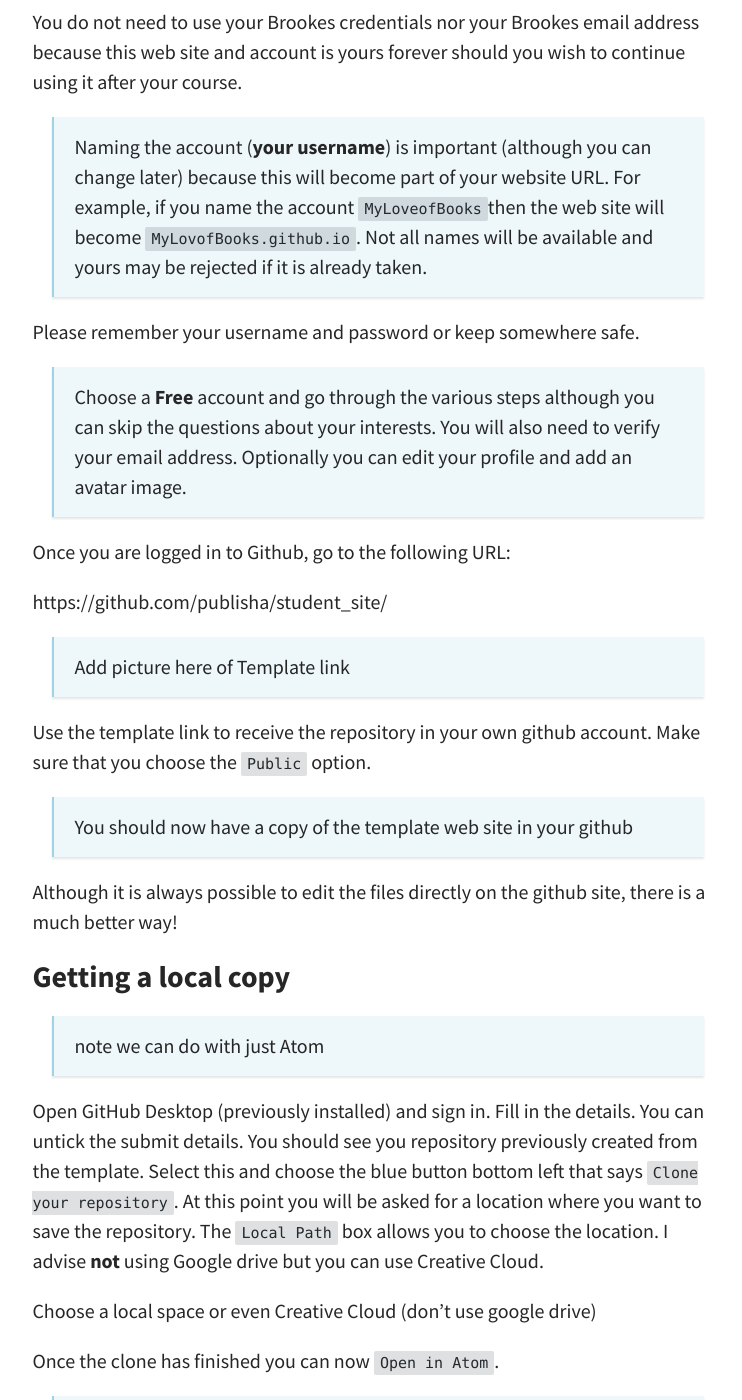
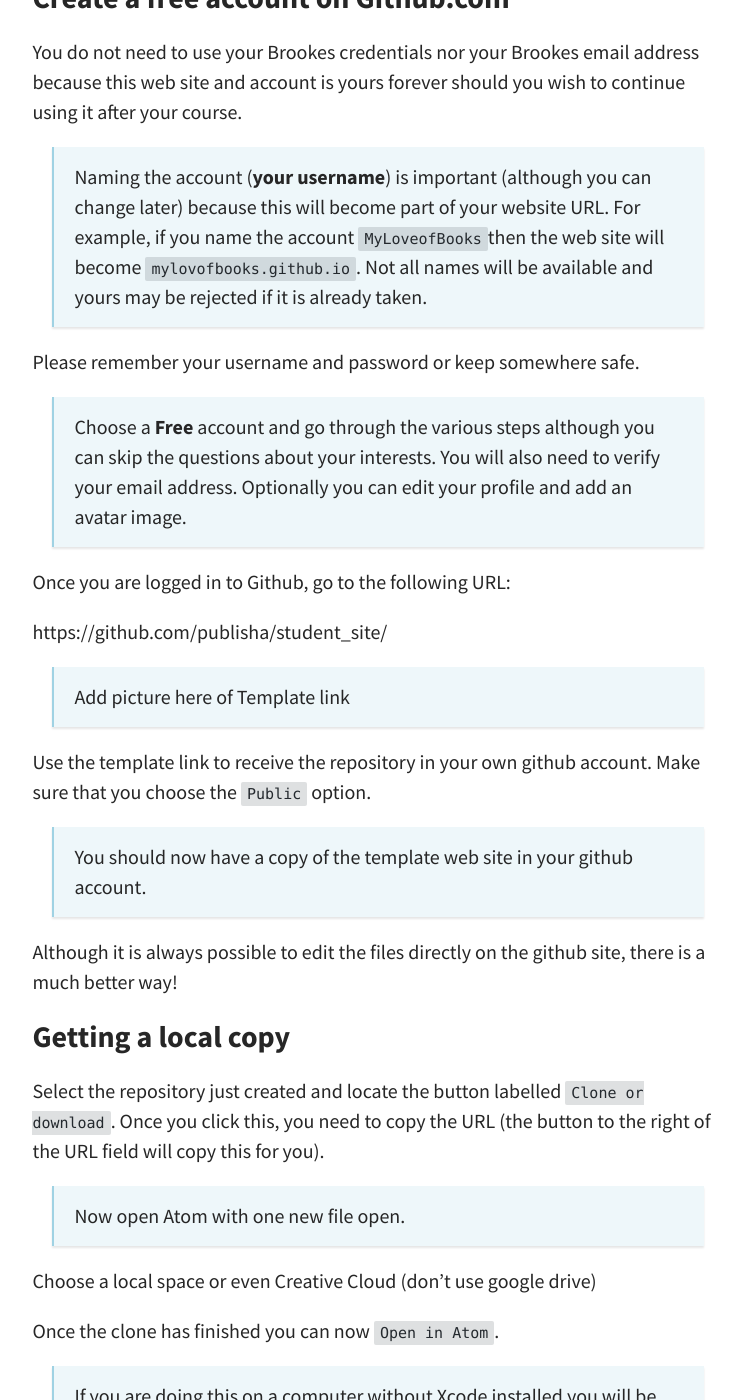
Before and after one commit to publisha/student_site, a Jekyll site: the page built from pages/howtobuildyoursite.md, in a window 1280 px wide and 1400 px high, scrolled down 1225 px. Shown: the whole window, without its empty margins (262-1004 px from the left). Built offline with Jekyll 4.4.1, drawn with Linux system fonts in a browser that asks for light colours; some of the changed text lies outside the part shown.

Commit message:
changes to howto

```diff
--- a/pages/howtobuildyoursite.md
+++ b/pages/howtobuildyoursite.md
@@ -12,7 +12,7 @@ Here are are the steps to take
 
 ## Software tools needed
 
-> Seems like we need to zip just the .atom folder and then install this in the home folder. But download the atom app from the web site... into the Applications folder.
+> Seems like we need to zip just the .atom folder and then install this in the home folder. But download the atom app from the web site... into the Applications folder. This a hidden folder so users should put the zip file in the home folder before unpacking,
 
 You only need an application called _Atom_ and to help you get the correct settings I am [providing you with a distribution][61862e36] package as a `zip` file. This will create an `atom` folder which you need to place inside your `Home` folder. From the Finder use `Go` to find your Home folder.
 
@@ -41,7 +41,7 @@ Now that you have the software installed you can register for the free web site
 
 You do not need to use your Brookes credentials nor your Brookes email address because this web site and account is yours forever should you wish to continue using it after your course.
 
->Naming the account (**your username**) is important (although you can change later) because this will become part of your website URL. For example, if you name the account `MyLoveofBooks`then the web site will become `MyLovofBooks.github.io`. Not all names will be available and yours may be rejected if it is already taken.
+>Naming the account (**your username**) is important (although you can change later) because this will become part of your website URL. For example, if you name the account `MyLoveofBooks`then the web site will become `mylovofbooks.github.io`. Not all names will be available and yours may be rejected if it is already taken.
 
 Please remember your username and password or keep somewhere safe.
 
@@ -55,17 +55,16 @@ https://github.com/publisha/student_site/
 
 Use the template link to receive the repository in your own github account. Make sure that you choose the `Public` option.
 
-> You should now have a copy of the template web site in your github
+> You should now have a copy of the template web site in your github account.
 
 Although it is always possible to edit the files directly on the github site, there is a much better way!
 
 ### Getting a local copy
 
+Select the repository just created and locate the button labelled `Clone or download`. Once you click this, you need to copy the URL (the button to the right of the URL field will copy this for you).
 
+> Now open Atom with one new file open.
 
-> note we can do with just Atom
-
-Open GitHub Desktop (previously installed) and sign in. Fill in the details. You can untick the submit details. You should see you repository previously created from the template. Select this and choose the blue button bottom left that says `Clone your repository`. At this point you will be asked for a location where you want to save the repository. The `Local Path` box allows you to choose the location. I advise **not** using Google drive but you can use Creative Cloud.
 
 Choose a local space or even Creative Cloud (don’t use google drive)
 
```
